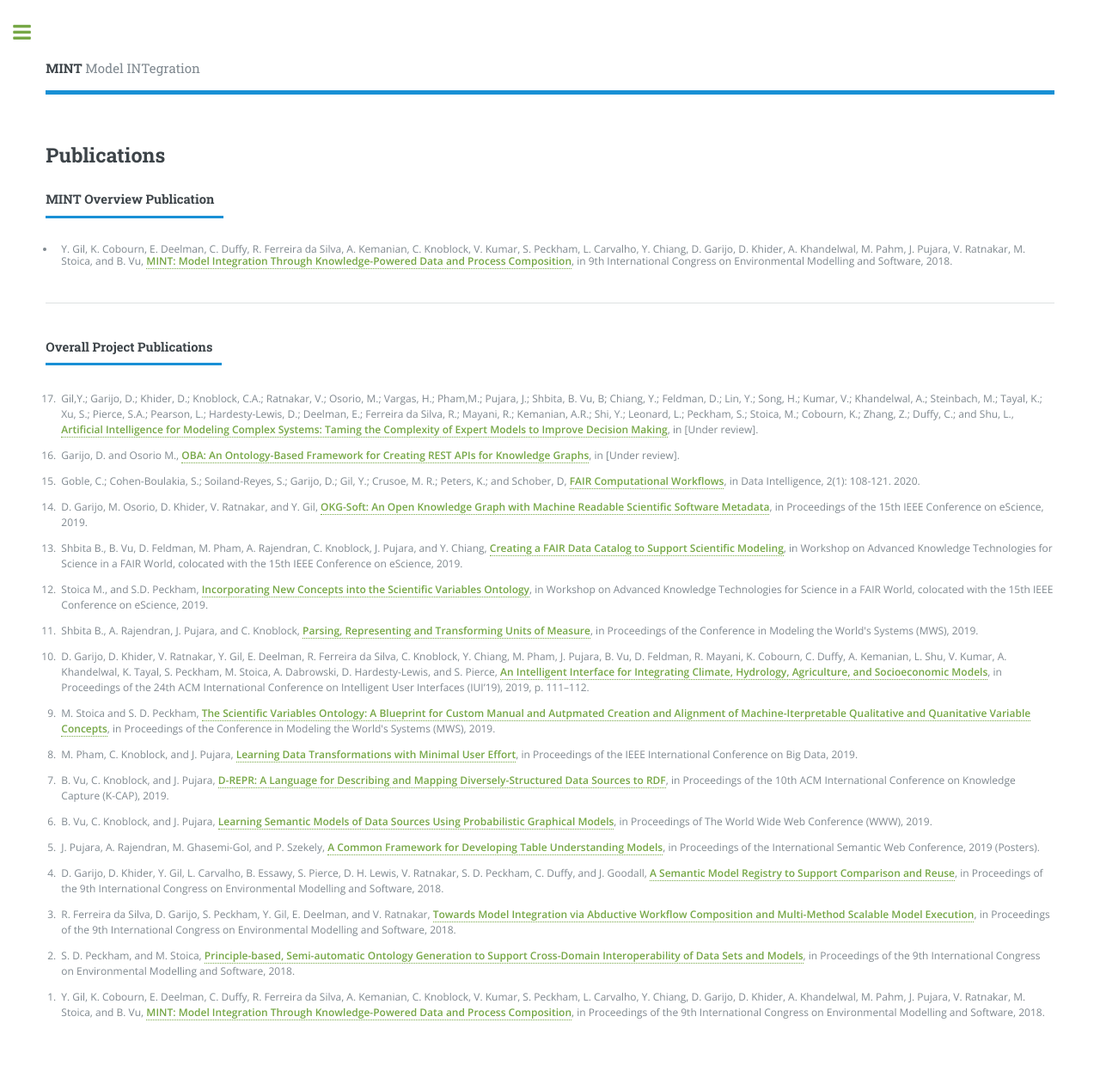
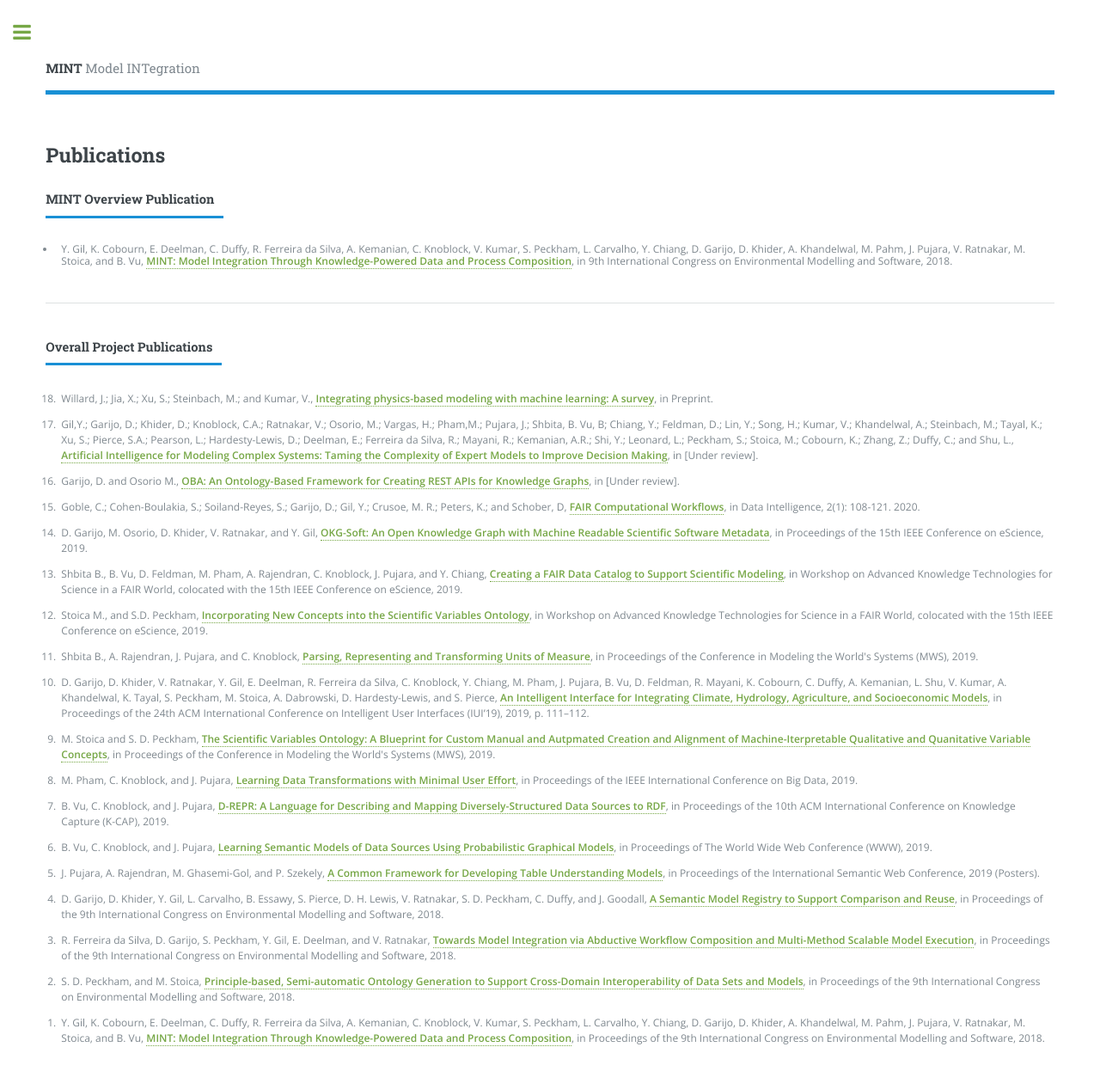
Before and after one commit to KnowledgeCaptureAndDiscovery/MINT, a Jekyll site: the page built from publications.html, in a window 1280 px wide. Shown: the whole page at 86% size. Built offline with Jekyll 4.4.1, drawn with Linux system fonts in a browser that asks for light colours; before the commit the page ends 1238 px from its top, so only the background shows below that.

Commit message:
Update publications.yml
-add UoM publication.

```diff
--- a/_data/publications.yml
+++ b/_data/publications.yml
@@ -3,6 +3,11 @@
 #  authors: ""
 #  link: ""
 #  description: ""
+
+- title: "Integrating physics-based modeling with machine learning: A survey"
+  authors: "Willard, J.; Jia, X.; Xu, S.; Steinbach, M.;  and Kumar, V."
+  link: "https://arxiv.org/abs/2003.04919"
+  description: "Preprint"
 
 - title: "Artificial Intelligence for Modeling Complex Systems: Taming the Complexity of Expert Models to Improve Decision Making"
   authors: "Gil,Y.; Garijo, D.; Khider, D.; Knoblock, C.A.; Ratnakar, V.; Osorio, M.; Vargas, H.; Pham,M.; Pujara, J.; Shbita, B. Vu, B; Chiang, Y.; Feldman, D.; Lin, Y.; Song, H.; Kumar, V.; Khandelwal, A.; Steinbach, M.; Tayal, K.; Xu, S.; Pierce, S.A.; Pearson, L.; Hardesty-Lewis, D.; Deelman, E.; Ferreira da Silva, R.;  Mayani, R.; Kemanian, A.R.; Shi, Y.; Leonard, L.; Peckham, S.; Stoica, M.; Cobourn, K.; Zhang, Z.; Duffy, C.; and Shu, L."
```
